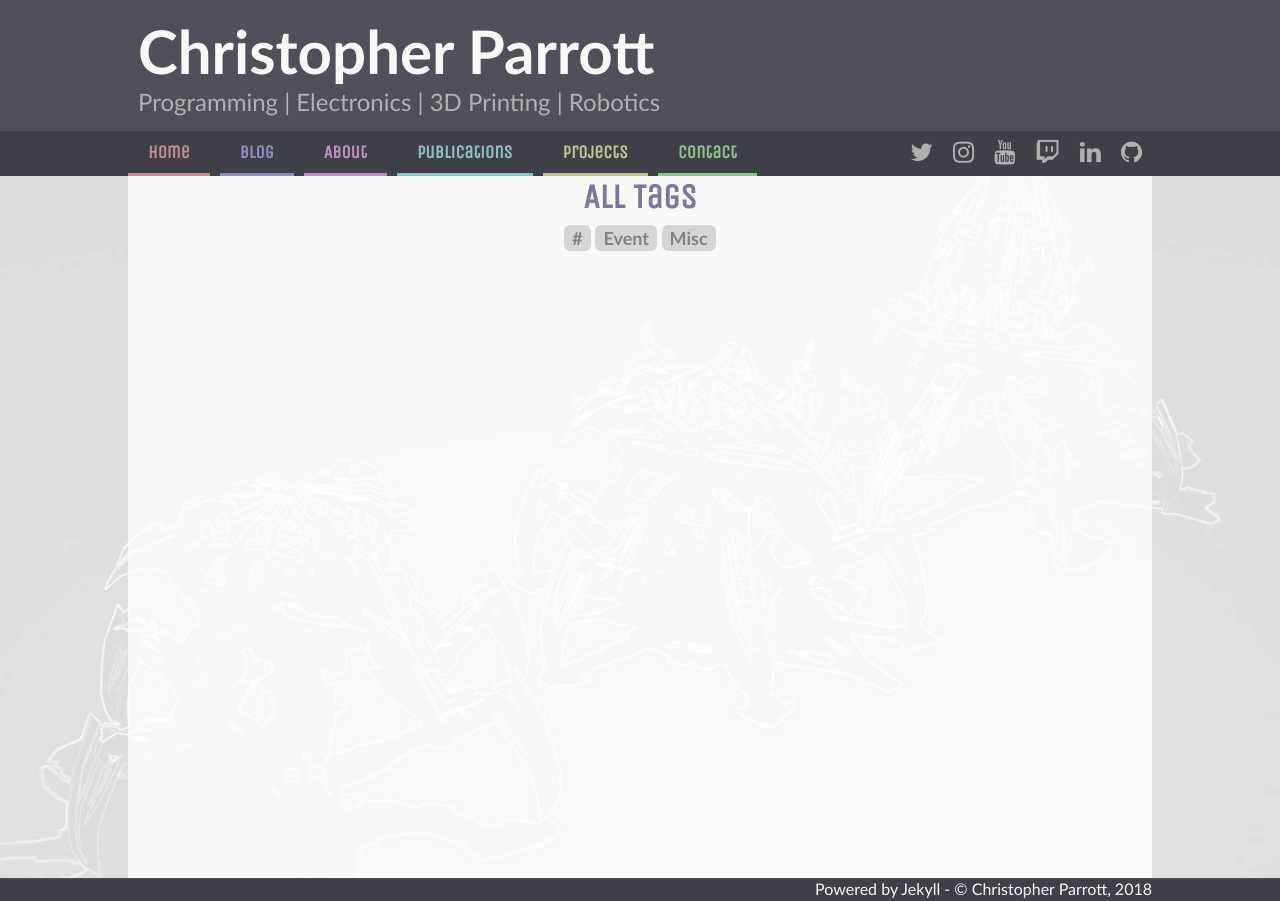
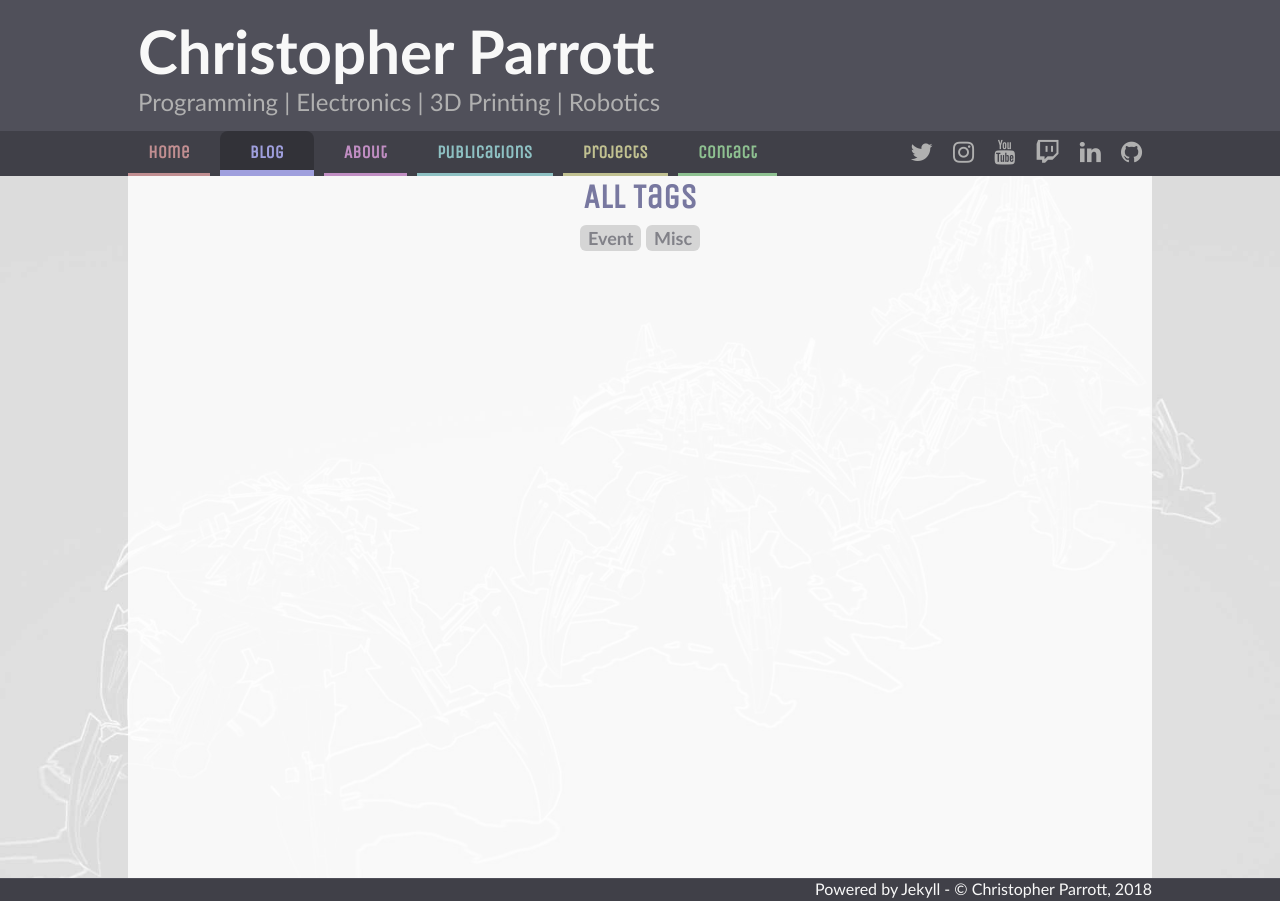
Before and after one commit to christophertmparrott/christophertmparrott.github.io, a Jekyll site: the page built from blog/tag.html, in a window 1280 px wide. Built offline with Jekyll 4.4.1, drawn with Linux system fonts in a browser that asks for light colours; some web fonts are replaced.

Commit message:
Make the blog live

```diff
--- a/_layouts/blogpost.html
+++ b/_layouts/blogpost.html
@@ -7,7 +7,7 @@ layout: default
 					{% if page.tags %}
 					&bull; Tags:
 					{% for tag in page.tags %}
-					<a class="tag" href="{{site.baseurl}}/bloggg/tag/#{{tag | slugify}}">{{tag}}</a>
+					<a class="tag" href="{{site.baseurl}}/blog/tag/#{{tag | slugify}}">{{tag}}</a>
 					{% endfor %}
 					{% endif %}
 				</div>
--- a/_layouts/default.html
+++ b/_layouts/default.html
@@ -14,7 +14,6 @@
 		<link rel="stylesheet" type="text/css" href="{{site.baseurl}}/css/nav.css" />
 		{% if page.url == '/' %}<link rel="stylesheet" type="text/css" href="{{site.baseurl}}/css/home.css" />{% endif %}
 		{% if page.url contains '/blog/' %}<link rel="stylesheet" type="text/css" href="{{site.baseurl}}/css/blog.css" />{% endif %}
-		{% if page.url contains '/bloggg/' %}<link rel="stylesheet" type="text/css" href="{{site.baseurl}}/css/blog.css" />{% endif %}
 		{% if page.url == '/about/' %}<link rel="stylesheet" type="text/css" href="{{site.baseurl}}/css/about.css" />{% endif %}
 		{% if page.url == '/publications/' %}<link rel="stylesheet" type="text/css" href="{{site.baseurl}}/css/pub.css" />{% endif %}
 		{% if page.url == '/projects/' %}<link rel="stylesheet" type="text/css" href="{{site.baseurl}}/css/proj.css" />{% endif %}
--- a/bloggg/tag.html
+++ b/blog/tag.html
@@ -40,7 +40,6 @@ The purpose of this snippet is to list all the tags you have in your site.
 {% endcomment %}
 				<h2>All Tags</h2>
 				<div class="taghead">
-					<a class="tag" href="#">#</a>
 				{% for tag in tags %}
 					<a class="tag" href="#{{tag | slugify}}">{{tag}}</a>
 				{% endfor %}
@@ -64,7 +63,7 @@ The purpose of this snippet is to list all your posts posted with a certain tag.
 							{% if post.tags %}
 							&bull; Tags:
 							{% for tag in post.tags %}
-							<a class="tag" href="{{site.baseurl}}/bloggg/tag/#{{tag | slugify}}">{{tag}}</a>
+							<a class="tag" href="{{site.baseurl}}/blog/tag/#{{tag | slugify}}">{{tag}}</a>
 							{% endfor %}
 							{% endif %}
 						 </li>
```
Also changed, not shown: blog/index.html (renamed from bloggg/index.html, +4 -4 lines), blog/images/2018-06-01-me_and_colin_furze.jpg (renamed from bloggg/images/2018-06-01-me_and_colin_furze.jpg), blog/images/2018-06-01-me_and_lucy_rogers.jpg (renamed from bloggg/images/2018-06-01-me_and_lucy_rogers.jpg), blog/images/2018-06-01-project_teaser.jpg (renamed from bloggg/images/2018-06-01-project_teaser.jpg).
